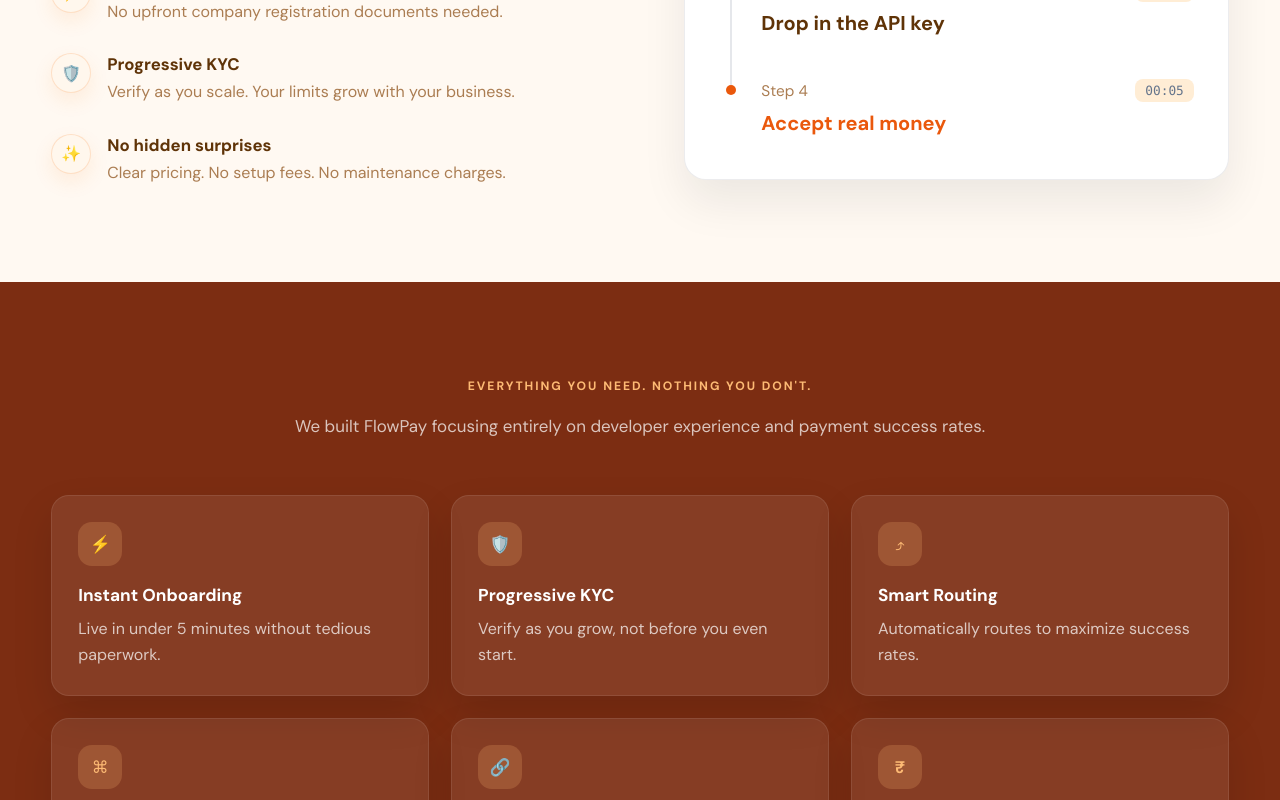
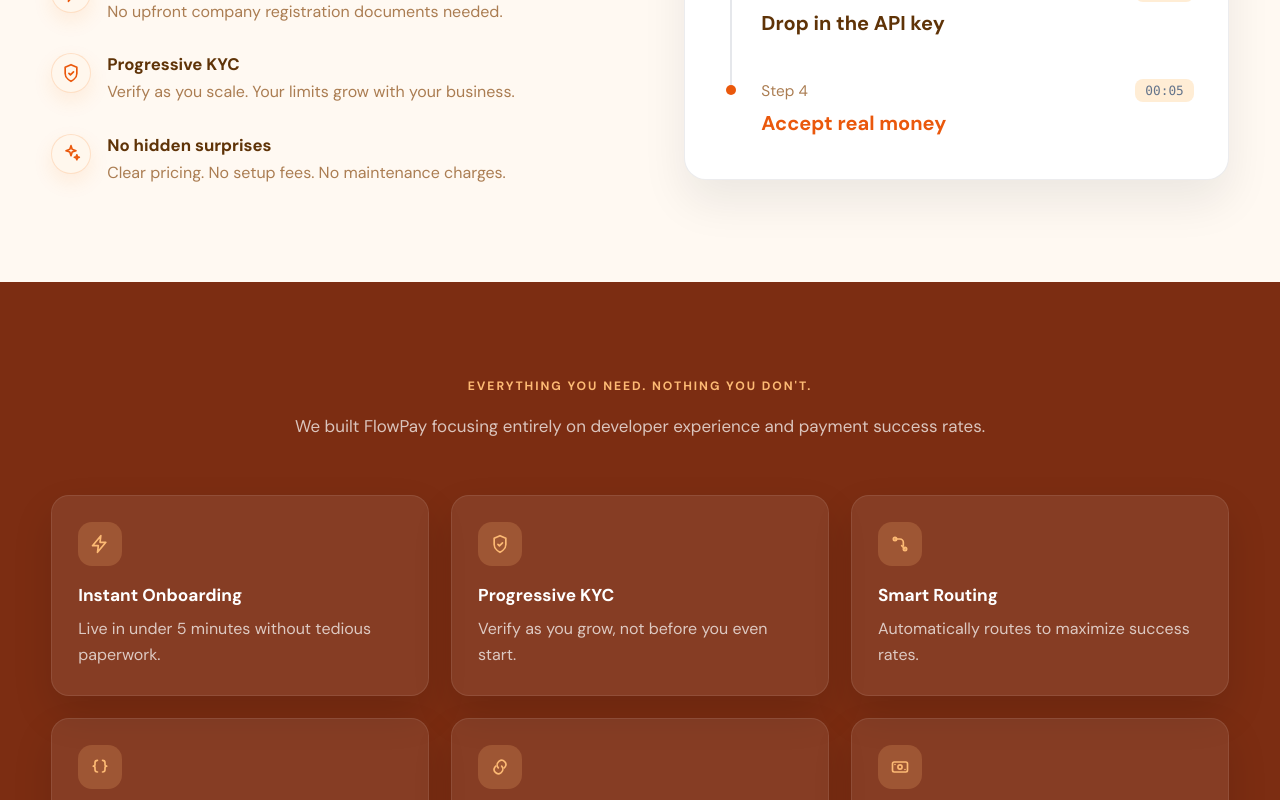
Before and after one commit to Devaditya-Suuu/FlowPay, a React (Vite) app: page / in a window 1280 px wide. Shown: the part 2180-2980 px from the top of the page. Built offline with nearby package versions, Linux system fonts and the light colour scheme.

Commit message:
Replace Lucide package icons with local SVG icons

```diff
--- a/src/App.css
+++ b/src/App.css
@@ -407,6 +407,13 @@
   background: rgba(255, 237, 213, 0.9);
   font-size: 1.15rem;
   margin-bottom: 18px;
+}
+
+.info-icon svg,
+.trust-item-icon svg,
+.feature-icon svg {
+  width: 20px;
+  height: 20px;
 }
 
 .info-card h3 {
--- a/src/App.jsx
+++ b/src/App.jsx
@@ -2,19 +2,121 @@
 import logo from './assets/logo.png'
 import './App.css'
 
+function IconBase({ children }) {
+  return (
+    <svg viewBox="0 0 24 24" fill="none" stroke="currentColor" strokeWidth="2" strokeLinecap="round" strokeLinejoin="round" aria-hidden="true">
+      {children}
+    </svg>
+  )
+}
+
+function ClockIcon() {
+  return (
+    <IconBase>
+      <circle cx="12" cy="12" r="9" />
+      <path d="M12 7v5l3 2" />
+    </IconBase>
+  )
+}
+
+function ShieldAlertIcon() {
+  return (
+    <IconBase>
+      <path d="M12 22s7-3.5 7-9.5V5l-7-3-7 3v7.5C5 18.5 12 22 12 22Z" />
+      <path d="M12 8v5" />
+      <path d="M12 16h.01" />
+    </IconBase>
+  )
+}
+
+function CodeIcon() {
+  return (
+    <IconBase>
+      <path d="m8 16-4-4 4-4" />
+      <path d="m16 8 4 4-4 4" />
+      <path d="m14 5-4 14" />
+    </IconBase>
+  )
+}
+
+function ZapIcon() {
+  return (
+    <IconBase>
+      <path d="M13 2 3 14h7l-1 8 10-12h-7z" />
+    </IconBase>
+  )
+}
+
+function ShieldCheckIcon() {
+  return (
+    <IconBase>
+      <path d="M12 22s7-3.5 7-9.5V5l-7-3-7 3v7.5C5 18.5 12 22 12 22Z" />
+      <path d="m9.5 12.5 1.8 1.8 3.7-3.7" />
+    </IconBase>
+  )
+}
+
+function SparklesIcon() {
+  return (
+    <IconBase>
+      <path d="M12 2l1.4 4.4L18 8l-4.6 1.6L12 14l-1.4-4.4L6 8l4.6-1.6L12 2Z" />
+      <path d="M19 13l.8 2.2L22 16l-2.2.8L19 19l-.8-2.2L16 16l2.2-.8L19 13Z" />
+    </IconBase>
+  )
+}
+
+function RouteIcon() {
+  return (
+    <IconBase>
+      <path d="M6 6h6a4 4 0 0 1 4 4v4" />
+      <circle cx="6" cy="6" r="2" />
+      <circle cx="18" cy="18" r="2" />
+      <path d="m14 14 4 4" />
+    </IconBase>
+  )
+}
+
+function BracesIcon() {
+  return (
+    <IconBase>
+      <path d="M9 4c-2 0-3 1-3 3v2c0 1-1 2-2 2 1 0 2 1 2 2v2c0 2 1 3 3 3" />
+      <path d="M15 4c2 0 3 1 3 3v2c0 1 1 2 2 2-1 0-2 1-2 2v2c0 2-1 3-3 3" />
+    </IconBase>
+  )
+}
+
+function LinkIcon() {
+  return (
+    <IconBase>
+      <path d="M10 13a5 5 0 0 1 0-7l1-1a5 5 0 0 1 7 7l-1 1" />
+      <path d="M14 11a5 5 0 0 1 0 7l-1 1a5 5 0 0 1-7-7l1-1" />
+    </IconBase>
+  )
+}
+
+function BanknoteIcon() {
+  return (
+    <IconBase>
+      <rect x="3" y="6" width="18" height="12" rx="2" />
+      <circle cx="12" cy="12" r="2.5" />
+      <path d="M6 9h0.01M18 15h0.01" />
+    </IconBase>
+  )
+}
+
 const painPoints = [
   {
-    icon: '🕒',
+    Icon: ClockIcon,
     title: 'Weeks of KYC Delays',
     body: "Uploading business proofs before you've made a single rupee. Waiting weeks for compliance approval.",
   },
   {
-    icon: '🔒',
+    Icon: ShieldAlertIcon,
     title: 'Arbitrary Rejections',
     body: "Being rejected because your product is too new or doesn't fit into outdated risk categories.",
   },
   {
-    icon: '⌘',
+    Icon: CodeIcon,
     title: 'Messy Integration',
     body: 'Wading through legacy documentation just to create a simple checkout session.',
   },
@@ -45,17 +147,17 @@
 
 const solutionPoints = [
   {
-    icon: '⚡',
+    Icon: ZapIcon,
     title: 'Live in minutes',
     body: 'No upfront company registration documents needed.',
   },
   {
-    icon: '🛡️',
+    Icon: ShieldCheckIcon,
     title: 'Progressive KYC',
     body: 'Verify as you scale. Your limits grow with your business.',
   },
   {
-    icon: '✨',
+    Icon: SparklesIcon,
     title: 'No hidden surprises',
     body: 'Clear pricing. No setup fees. No maintenance charges.',
   },
@@ -63,32 +165,32 @@
 
 const features = [
   {
-    icon: '⚡',
+    Icon: ZapIcon,
     title: 'Instant Onboarding',
     body: 'Live in under 5 minutes without tedious paperwork.',
   },
   {
-    icon: '🛡️',
+    Icon: ShieldCheckIcon,
     title: 'Progressive KYC',
     body: 'Verify as you grow, not before you even start.',
   },
   {
-    icon: '⤴',
+    Icon: RouteIcon,
     title: 'Smart Routing',
     body: 'Automatically routes to maximize success rates.',
   },
   {
-    icon: '⌘',
+    Icon: BracesIcon,
     title: 'Developer-First APIs',
     body: 'Clean, documented, works the first time you try it.',
   },
   {
-    icon: '🔗',
+    Icon: LinkIcon,
     title: 'Payment Links',
     body: 'Share a link, get paid. No code required.',
   },
   {
-    icon: '₹',
+    Icon: BanknoteIcon,
     title: 'Built for India',
     body: 'UPI, cards, wallets, and native support for Indian flows.',
   },
@@ -299,7 +401,7 @@
               {painPoints.map((point) => (
                 <article className="info-card problem-card" key={point.title} data-reveal>
                   <span className="info-icon" aria-hidden="true">
-                    {point.icon}
+                    <point.Icon />
                   </span>
                   <h3>{point.title}</h3>
                   <p>{point.body}</p>
@@ -323,7 +425,7 @@
                 {solutionPoints.map((point) => (
                   <div className="trust-item" key={point.title} data-reveal>
                     <div className="trust-item-icon" aria-hidden="true">
-                      {point.icon}
+                      <point.Icon />
                     </div>
                     <div>
                       <div className="trust-item-title">{point.title}</div>
@@ -369,7 +471,7 @@
               {features.map((feature) => (
                 <article className="feature-card" key={feature.title} data-reveal>
                   <div className="feature-icon" aria-hidden="true">
-                    {feature.icon}
+                    <feature.Icon />
                   </div>
                   <h3>{feature.title}</h3>
                   <p>{feature.body}</p>
```
